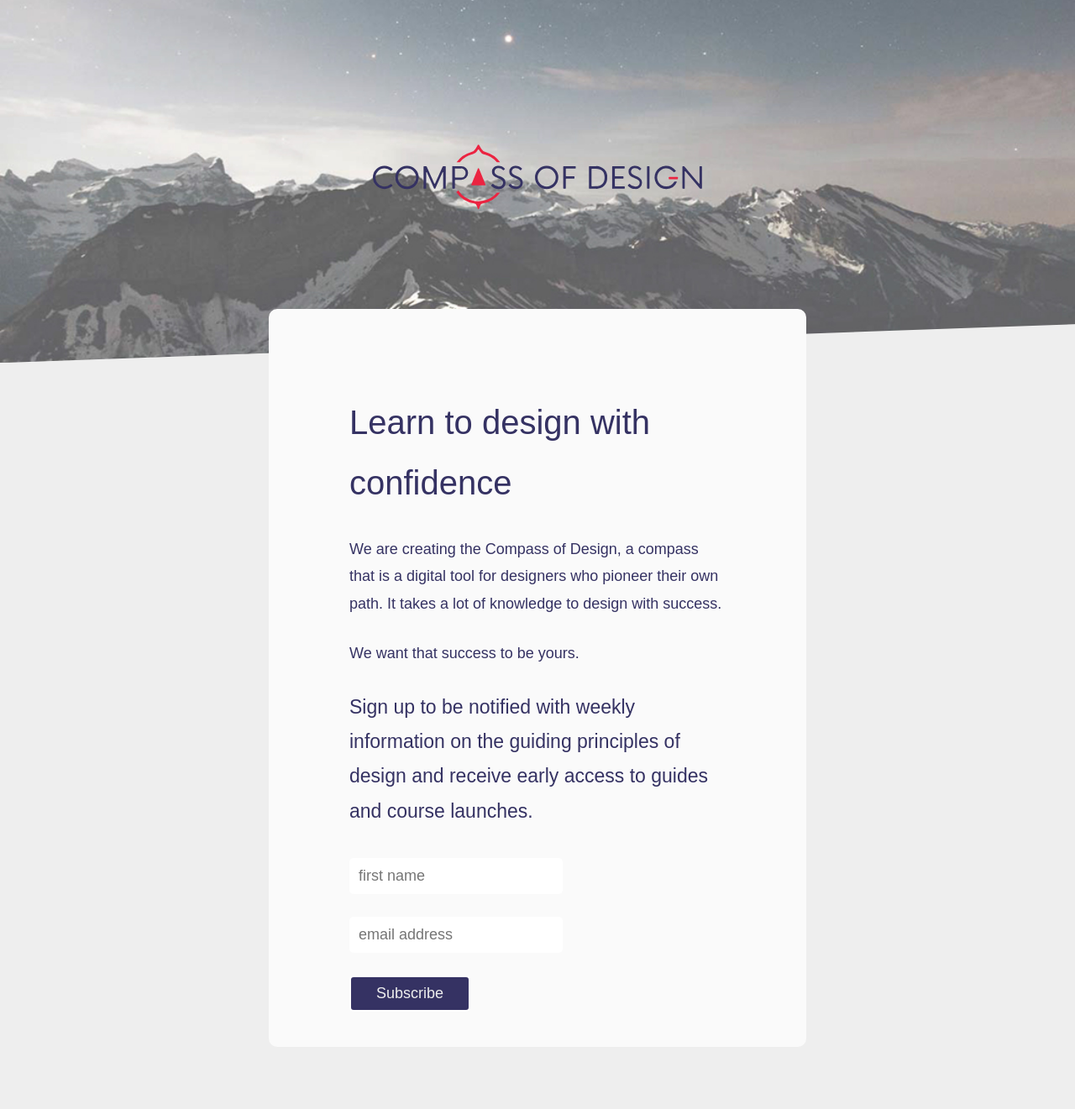
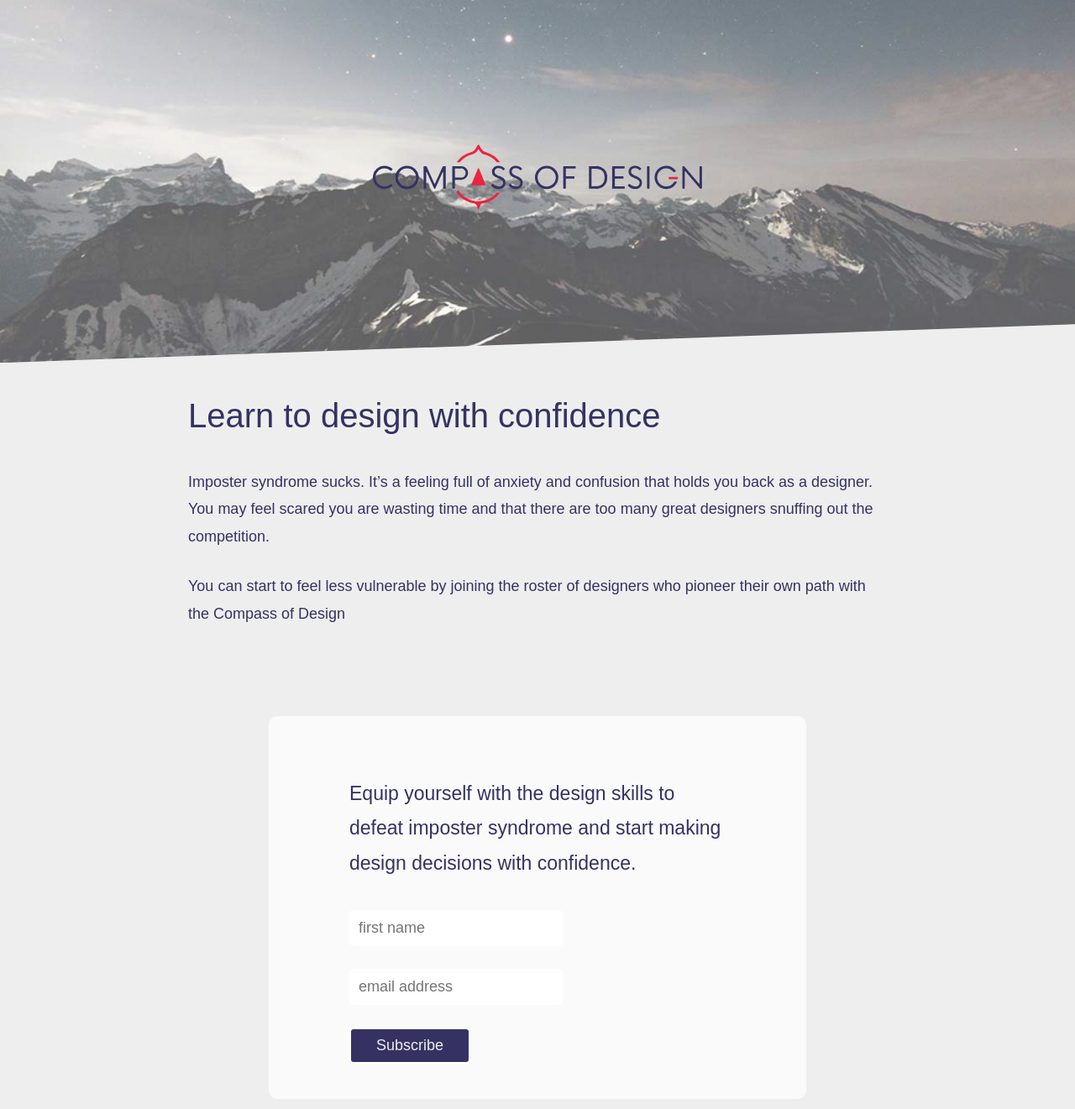
Before and after one commit to compassofdesign/site, a Jekyll site: the page built from index.html, in a window 1280 px wide. Shown: the whole page at 84% size. Built offline with Jekyll 4.4.1, drawn with Linux system fonts in a browser that asks for light colours; nearby versions of some CDN libraries; before the commit the page ends 1259 px from its top, so only the background shows below that.

Commit message:
changed the messaging of the compass' paragraphs, edited some styling. Need to just redo the whole page

```diff
--- a/css/2-base/_base.sass
+++ b/css/2-base/_base.sass
@@ -137,6 +137,8 @@
   font-size: 1.8rem
   @include col(1, 1, 0)
 .col
+  @include center(true, false)
+  width: 65%
   display: block
   vertical-align: top
   position: inherit
@@ -147,7 +149,7 @@
       padding-bottom: 0
       margin-left: 1em
 .pull
-  margin-top: -5%
+  margin-top: 5%
   padding-top: 4em
   background: #fafafa
   border-radius: 10px
--- a/css/master.css
+++ b/css/master.css
@@ -325,6 +325,10 @@
       margin-right: 0; } }
 
 .col {
+  position: relative;
+  transform: translate(-50%, 0);
+  left: 50%;
+  width: 65%;
   display: block;
   vertical-align: top;
   position: inherit;
@@ -336,7 +340,7 @@
       margin-left: 1em; } }
 
 .pull {
-  margin-top: -5%;
+  margin-top: 5%;
   padding-top: 4em;
   background: #fafafa;
   border-radius: 10px;
--- a/index.html
+++ b/index.html
@@ -7,14 +7,18 @@
     <img src="/assets/img/cod-logo.svg" alt="Compass of Design, logo">
   </article>
 </section>
+<section class="container">
+  <article class="col">
+    <h1>Learn to design with confidence</h1>
+    <p>Imposter syndrome sucks. It’s a feeling full of anxiety and confusion that holds you back as a designer. You may feel scared you are wasting time and that there are too many great designers snuffing out the competition.</p>
+    <p>You can start to feel less vulnerable by joining the roster of designers who pioneer their own path with the Compass of Design</p>
+  </article>
+</section>
 
   <section id="mailchimp" class=" container">
   <div class="col pull">
     <form action="//darianrosebrook.us13.list-manage.com/subscribe/post?u=a07a903f524e927147f352cce&amp;id=26c10fe3eb" method="post" id="mc-embedded-subscribe-form" name="mc-embedded-subscribe-form" class="validate row" target="_blank" novalidate>
-      <h1>Learn to design with confidence</h1>
-      <p>We are creating the Compass of Design, a compass that is a digital tool for designers who pioneer their own path. It takes a lot of knowledge to design with success.</p>
-      <p>We want that success to be yours.</p>
-      <h4><label for="mce-EMAIL">Sign up to be notified with weekly information on the guiding principles of design and receive early access to guides and course launches.</label></h4>
+      <h4><label for="mce-EMAIL">Equip yourself with the design skills to defeat imposter syndrome and start making design decisions with confidence.</label></h4>
       <div class="mc-field-group">
       	<input type="text" value="" name="FNAME" class="email-signup" id="mce-FNAME" placeholder="first name" required>
         <input type="email" value="" name="EMAIL" class="email-signup" id="mce-EMAIL" placeholder="email address" required>
```
Also changed, not shown: 1 other file.
